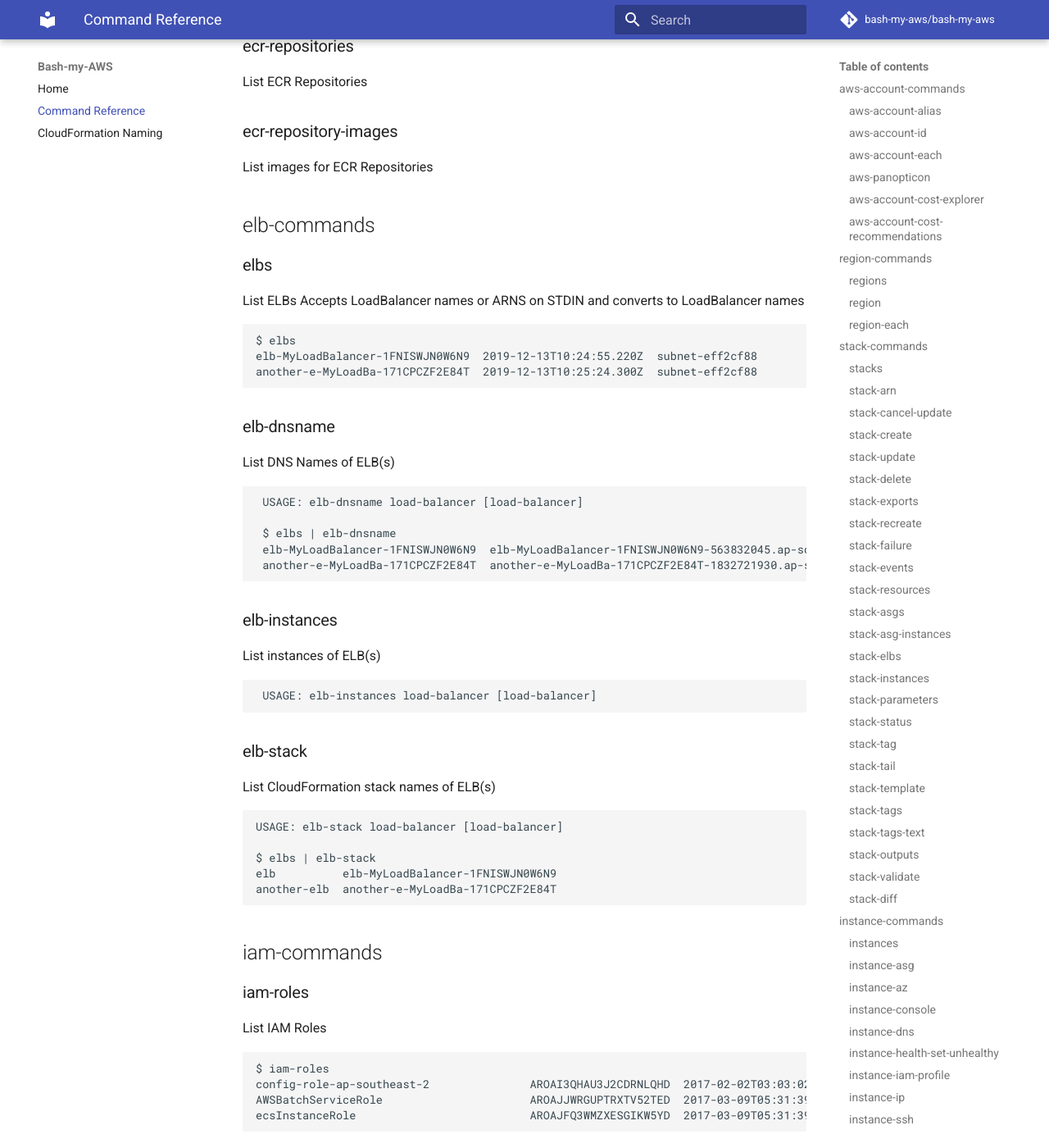
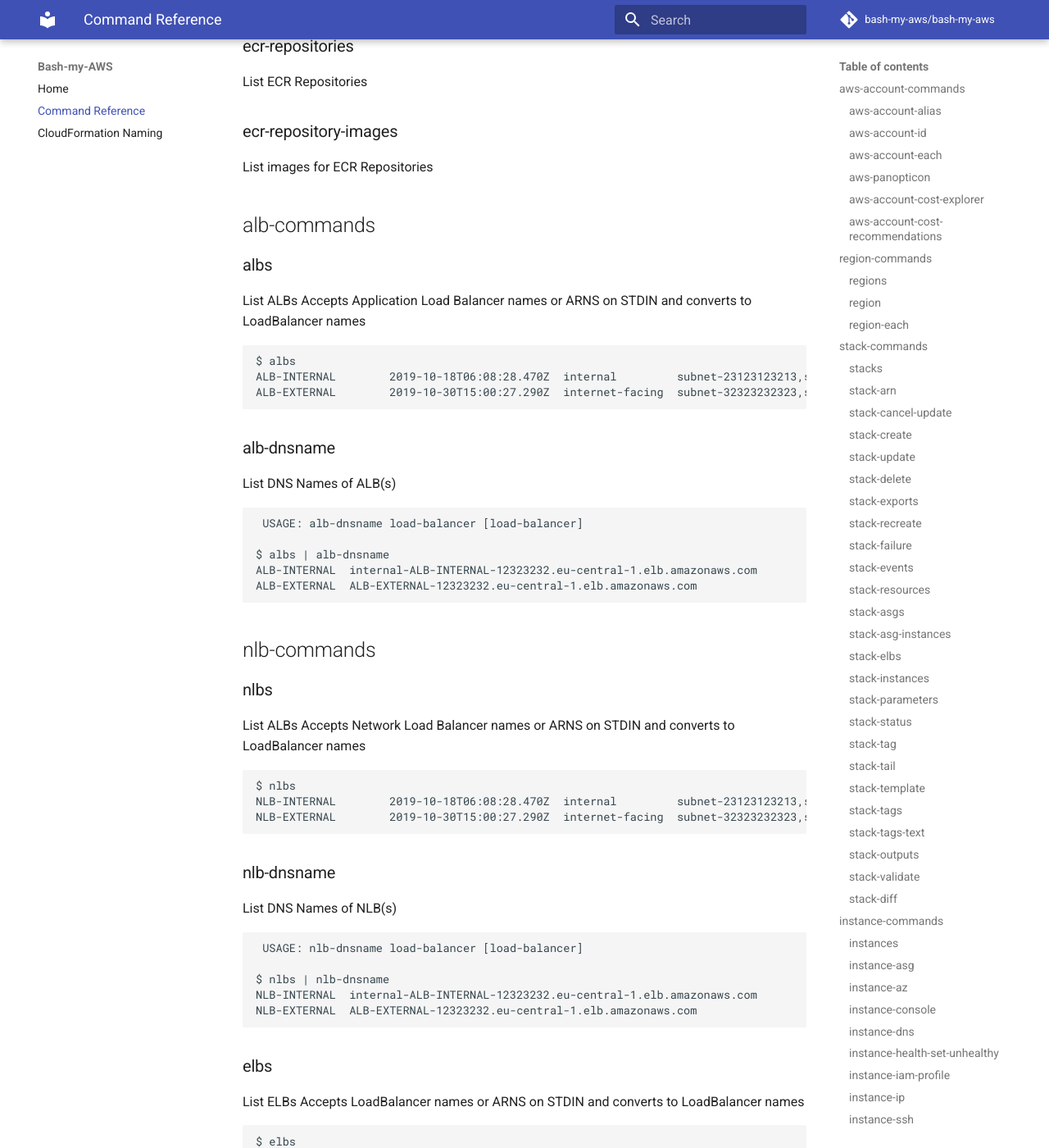
Before and after one commit to bash-my-aws/bash-my-aws, an MkDocs documentation site: the page built from docs/command-reference.md, in a window 1280 px wide and 1400 px high, scrolled down 17660 px. Shown: the whole window at 82% size. Built offline with MkDocs 1.6.1 and Material for MkDocs 9.7.7, drawn with Linux system fonts in a browser that asks for light colours; comment, search, counter and statistics services are not loaded.

Commit message:
ALB NLB support

```diff
--- a/docs/command-reference.md
+++ b/docs/command-reference.md
@@ -843,8 +843,52 @@
 
 List images for ECR Repositories
 
+## alb-commands
 
-## elb-commands
+
+### albs
+
+List ALBs
+Accepts Application Load Balancer names or ARNS on STDIN and converts to LoadBalancer names
+
+    $ albs
+    ALB-INTERNAL        2019-10-18T06:08:28.470Z  internal         subnet-23123123213,subnet-123123123
+    ALB-EXTERNAL        2019-10-30T15:00:27.290Z  internet-facing  subnet-32323232323,subnet-2323sdsds
+
+
+### alb-dnsname
+
+List DNS Names of ALB(s)
+
+     USAGE: alb-dnsname load-balancer [load-balancer]
+
+    $ albs | alb-dnsname
+    ALB-INTERNAL  internal-ALB-INTERNAL-12323232.eu-central-1.elb.amazonaws.com
+    ALB-EXTERNAL  ALB-EXTERNAL-12323232.eu-central-1.elb.amazonaws.com
+
+
+## nlb-commands
+
+
+### nlbs
+
+List ALBs
+Accepts Network Load Balancer names or ARNS on STDIN and converts to LoadBalancer names
+
+    $ nlbs
+    NLB-INTERNAL        2019-10-18T06:08:28.470Z  internal         subnet-23123123213,subnet-123123123
+    NLB-EXTERNAL        2019-10-30T15:00:27.290Z  internet-facing  subnet-32323232323,subnet-2323sdsds
+
+
+### nlb-dnsname
+
+List DNS Names of NLB(s)
+
+     USAGE: nlb-dnsname load-balancer [load-balancer]
+
+    $ nlbs | nlb-dnsname
+    NLB-INTERNAL  internal-ALB-INTERNAL-12323232.eu-central-1.elb.amazonaws.com
+    NLB-EXTERNAL  ALB-EXTERNAL-12323232.eu-central-1.elb.amazonaws.com
 
 
 ### elbs
```
Also changed, not shown: 5 other files.
